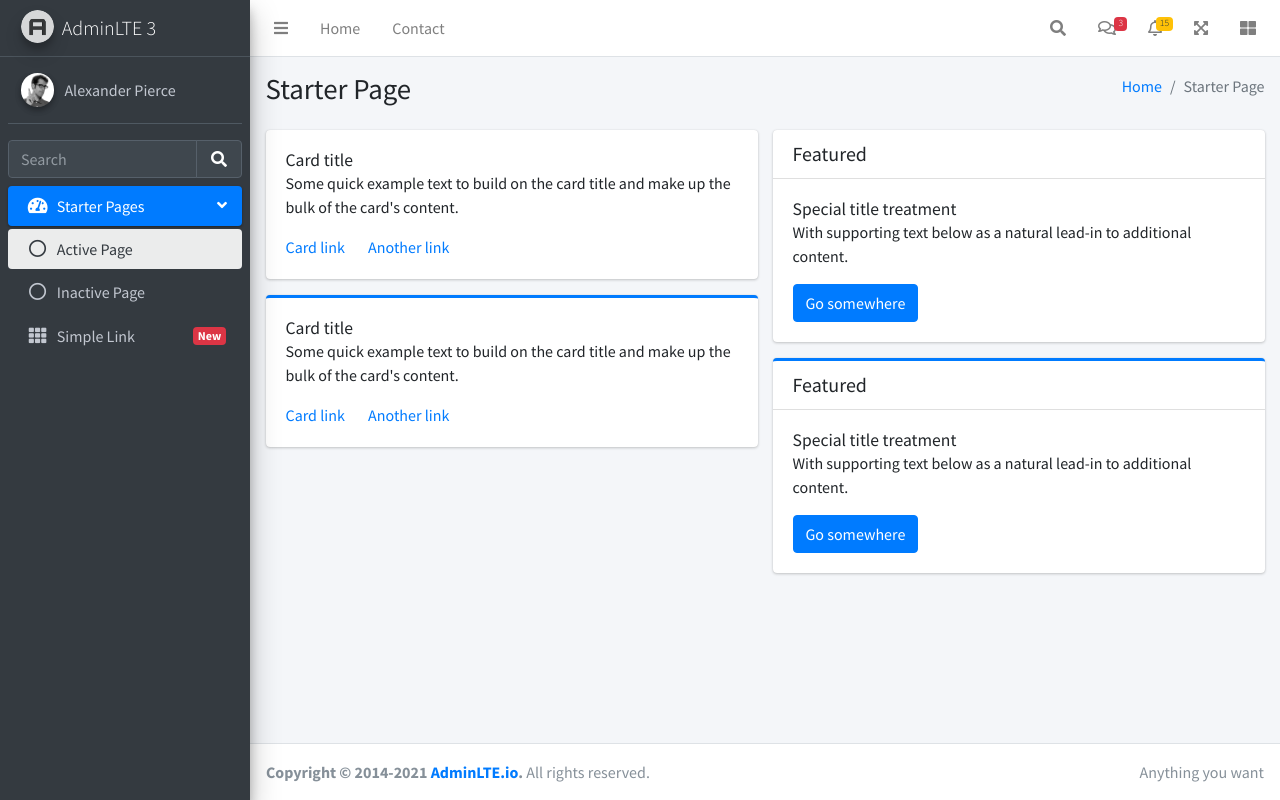
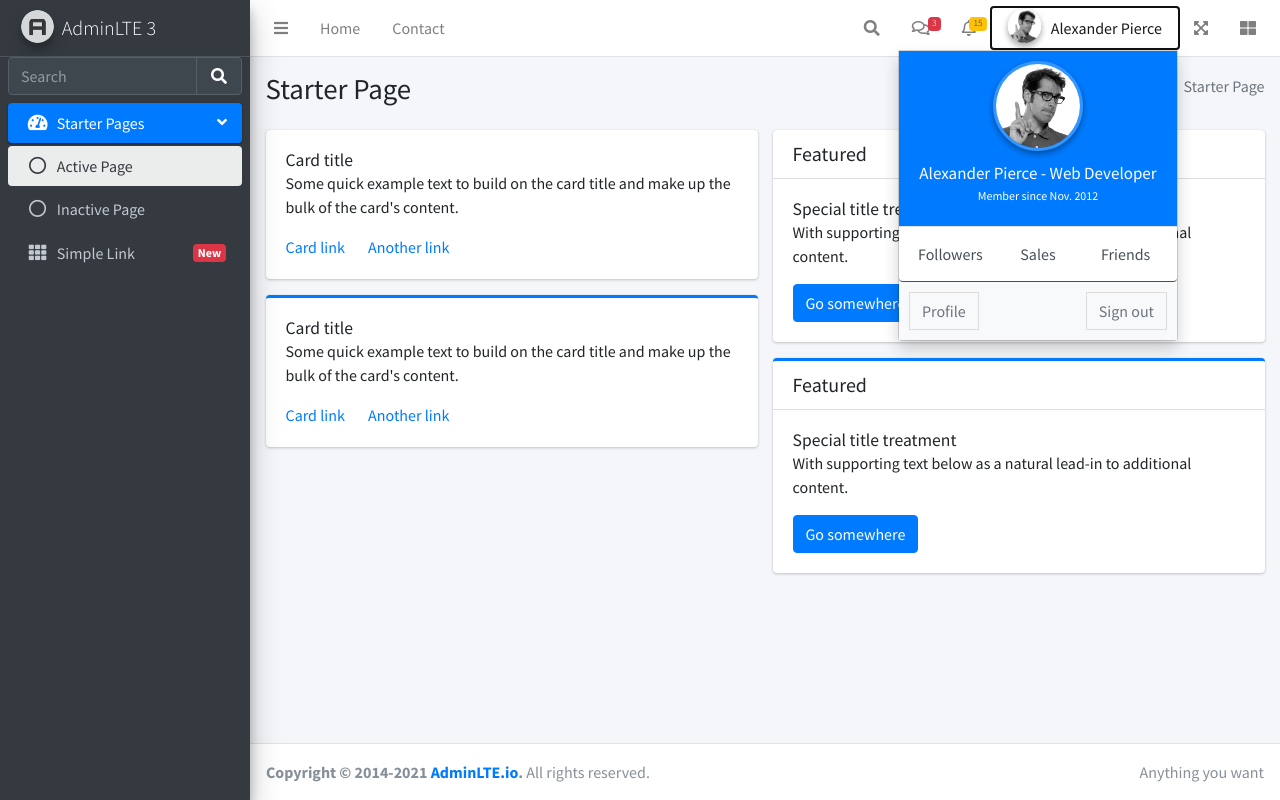
Before and after one commit to andredss99/e-commerce, a PHP site: template view/Admin/index.twig in a window 1280 px wide, after a click on "Alexander Pierce". Run offline with PHP 8.4, Linux system fonts and the light colour scheme; the template is opened without the code that fills it, so the values that code supplies are empty; some libraries are stand-ins or nearby versions.

Commit message:
fix: resource path on footer and logout option on header (front-end only)

```diff
--- a/view/Admin/footer.twig
+++ b/view/Admin/footer.twig
@@ -27,6 +27,6 @@
 <!-- Bootstrap 4 -->
 <script src="plugins/bootstrap/js/bootstrap.bundle.min.js"></script>
 <!-- AdminLTE App -->
-<script src="dist/js/adminlte.min.js"></script>
+<script src="js/admin/adminlte.min.js"></script>
 </body>
 </html>
--- a/view/Admin/header.twig
+++ b/view/Admin/header.twig
@@ -143,6 +143,43 @@ scratch. This page gets rid of all links and provides the needed markup only.
                     <a href="#" class="dropdown-item dropdown-footer">See All Notifications</a>
                 </div>
             </li>
+            <li class="nav-item dropdown user-menu">
+                <a href="#" class="nav-link dropdown-toggle" data-toggle="dropdown">
+                    <img src="res/img/admin/user2-160x160.jpg" class="user-image img-circle elevation-2" alt="User Image">
+                    <span class="d-none d-md-inline">Alexander Pierce</span>
+                </a>
+                <ul class="dropdown-menu dropdown-menu-lg dropdown-menu-right">
+                    <!-- User image -->
+                    <li class="user-header bg-primary">
+                        <img src="res/img/admin/user2-160x160.jpg" class="img-circle elevation-2" alt="User Image">
+
+                        <p>
+                            Alexander Pierce - Web Developer
+                            <small>Member since Nov. 2012</small>
+                        </p>
+                    </li>
+                    <!-- Menu Body -->
+                    <li class="user-body">
+                        <div class="row">
+                            <div class="col-4 text-center">
+                                <a href="#">Followers</a>
+                            </div>
+                            <div class="col-4 text-center">
+                                <a href="#">Sales</a>
+                            </div>
+                            <div class="col-4 text-center">
+                                <a href="#">Friends</a>
+                            </div>
+                        </div>
+                        <!-- /.row -->
+                    </li>
+                    <!-- Menu Footer-->
+                    <li class="user-footer">
+                        <a href="#" class="btn btn-default btn-flat">Profile</a>
+                        <a href="#" class="btn btn-default btn-flat float-right">Sign out</a>
+                    </li>
+                </ul>
+            </li>
             <li class="nav-item">
                 <a class="nav-link" data-widget="fullscreen" href="#" role="button">
                     <i class="fas fa-expand-arrows-alt"></i>
@@ -167,16 +204,6 @@ scratch. This page gets rid of all links and provides the needed markup only.
 
         <!-- Sidebar -->
         <div class="sidebar">
-            <!-- Sidebar user panel (optional) -->
-            <div class="user-panel mt-3 pb-3 mb-3 d-flex">
-                <div class="image">
-                    <img src="res/img/admin/user2-160x160.jpg" class="img-circle elevation-2" alt="User Image">
-                </div>
-                <div class="info">
-                    <a href="#" class="d-block">Alexander Pierce</a>
-                </div>
-            </div>
-
             <!-- SidebarSearch Form -->
             <div class="form-inline">
                 <div class="input-group" data-widget="sidebar-search">
```
